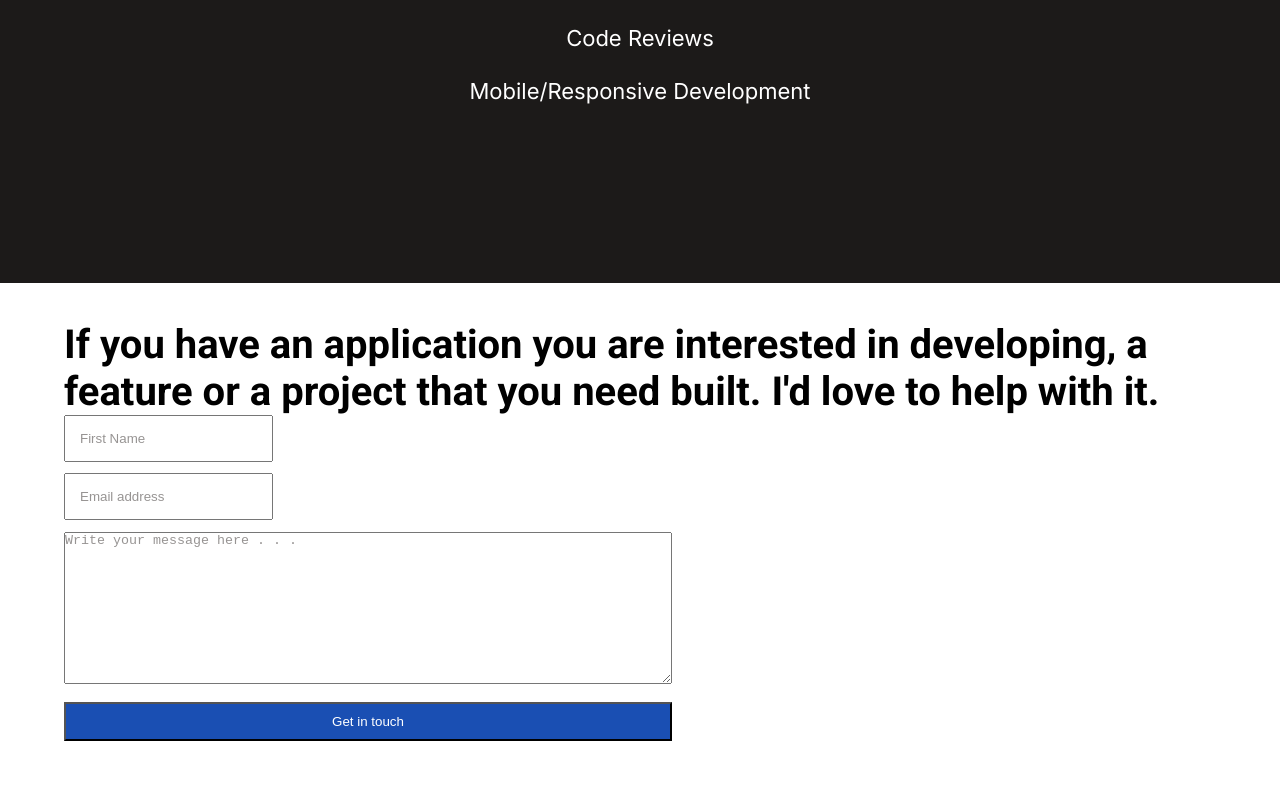
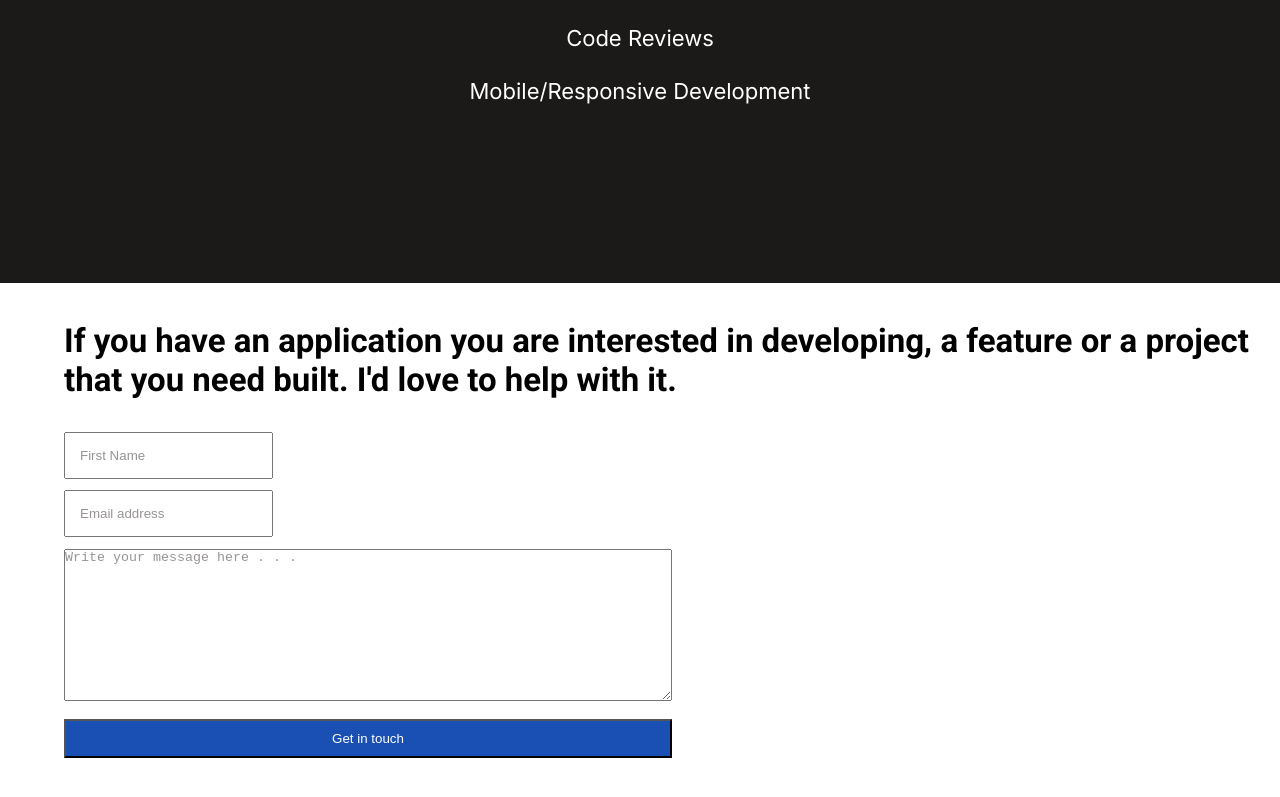
Before and after one commit to SamArsanios/cr-training-contact-form, a plain HTML site: page index.html in a window 1280 px wide. Shown: the part 6424-7221 px from the top of the page. Drawn offline with Linux system fonts and the light colour scheme.

Commit message:
Add margin to text

```diff
--- a/css/main.css
+++ b/css/main.css
@@ -344,7 +344,8 @@ footer {
 .form-container p {
   /* width: 35%; */
   font-weight: lighter;
-  font-size: 40px;
+  font-size: 33px;
+  margin-bottom: 33px;
 }
 
 .inputs {
```
